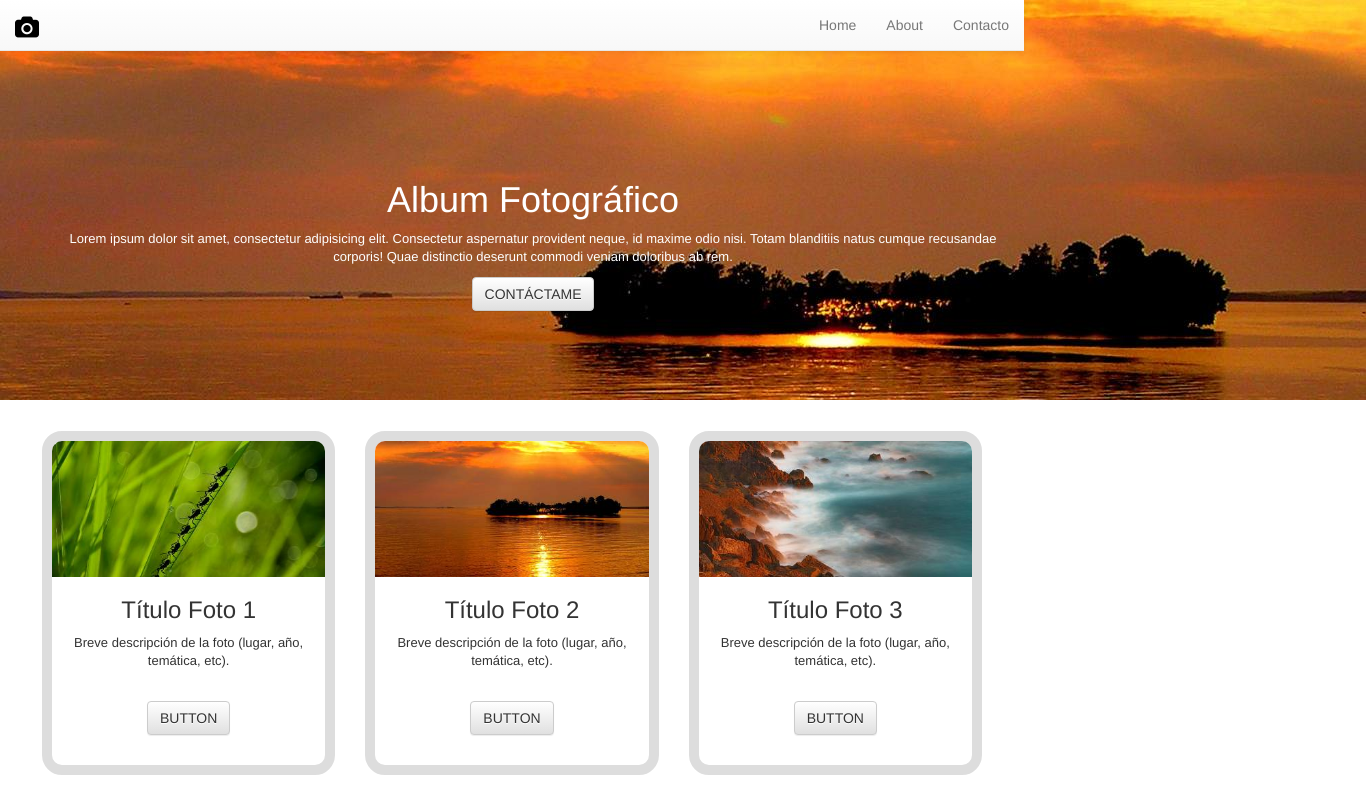
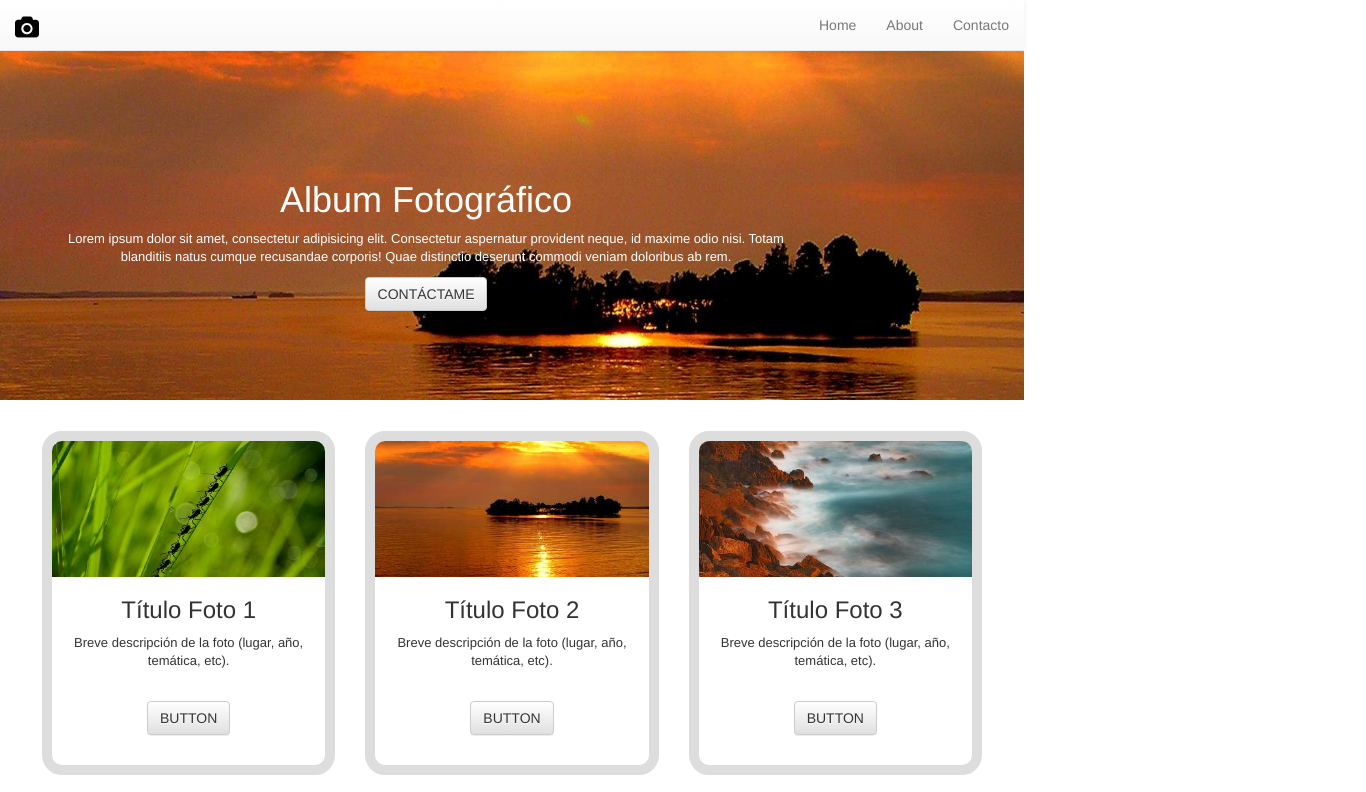
Before and after one commit to cindyfarias/Desafio007, a plain HTML site: page index.html in a window 1024 px wide. Shown: the top 792 px of the page, 1366 px wide, since content can reach past the window. Drawn offline with nearby package versions, Linux system fonts and the light colour scheme.

Commit message:
Correccion banner responsive

```diff
--- a/assets/css/style.css
+++ b/assets/css/style.css
@@ -60,4 +60,18 @@ footer{
     top: 20%;
 }
 
+.banner{
+    height: 400px;
 }
+
+}
+
+@media (min-width: 769px) and (max-width: 1199px){
+    .infobanner {
+    top: 20%;
+}
+
+.banner{
+    height: 400px;
+}
+}
--- a/index.html
+++ b/index.html
@@ -46,13 +46,13 @@
 </nav>
 
 
-<div class="img-responsive">
-	<img src="assets/images/bg2.jpg" alt="Banner">
+<div>
+	<img src="assets/images/bg2.jpg" alt="Banner" class="img-responsive banner">
 </div>
 
 
 <div class="container">
-	<div class="col-lg-8 col-lg-offset-1 infobanner">
+	<div class="col-lg-8 col-md-9 col-lg-offset-1 infobanner">
 		<h1>Album Fotográfico</h1>
 		<p>Lorem ipsum dolor sit amet, consectetur adipisicing elit. Consectetur aspernatur provident neque, id maxime odio nisi. Totam blanditiis natus cumque recusandae corporis! Quae distinctio deserunt commodi veniam doloribus ab rem.</p>
 		<button type="button" class="btn btn-default">CONTÁCTAME</button>
```
